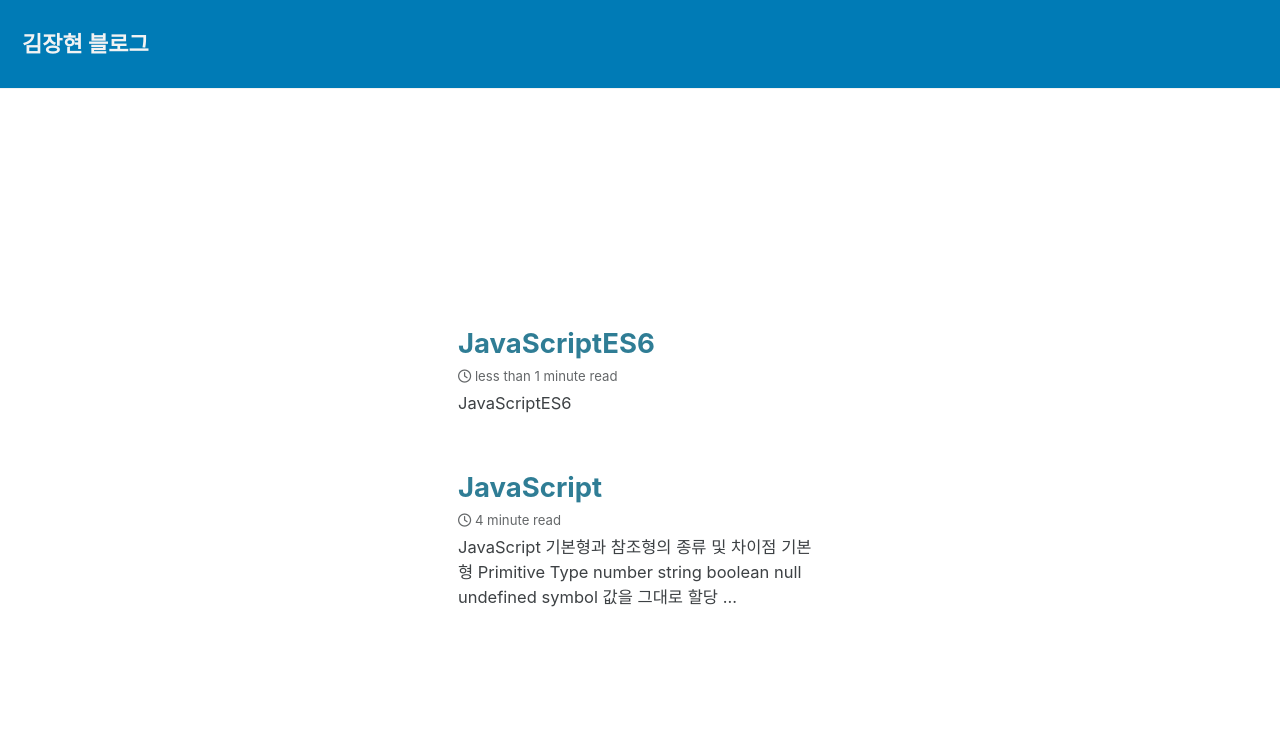
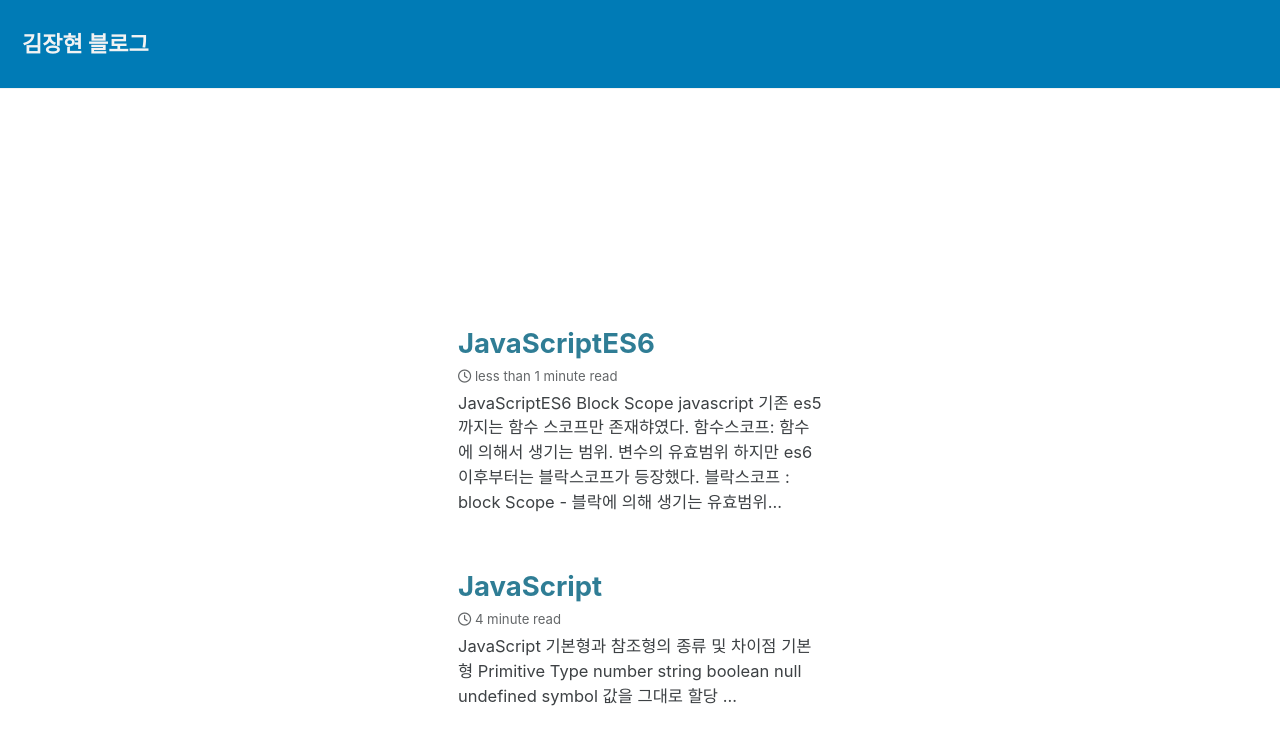
Before and after one commit to JANGHYUNn/blog, a Jekyll site: the page built from index.html, in a window 1280 px wide and 900 px high. Shown: the top 745 px of the window. Built offline with Jekyll 4.4.1, drawn with Linux system fonts in a browser that asks for light colours; cached includes are drawn as plain includes; nearby versions of some CDN libraries; the list of posts is cut into pages by our own code.

Commit message:
javascriptES6 memo

```diff
--- a/_posts/2020-04-06-javascriptES6.md
+++ b/_posts/2020-04-06-javascriptES6.md
@@ -5,3 +5,23 @@ title: "JavaScriptES6"
 
 JavaScriptES6
 ==========
+# Block Scope
+javascript 기존 es5까지는 함수 스코프만 존재햐였다.<br/>
+함수스코프: 함수에 의해서 생기는 범위. 변수의 유효범위<br/>
+하지만 es6이후부터는 블락스코프가 등장했다.<br/>
+블락스코프 : block Scope - 블락에 의해 생기는 유효범위. { }(중괄호) 에 의해서 변수의 유효범위가 결정된다.
+
+Block Scope 라는 녀석은 let, const에 대해서만 동작한다.<br/>
+if문단, for문단, while문단, switch-case문단 자체가 하나의 Block Scope가 된다.<br/>
+es6부터는 함수스코프, 블락스코프 두가지가 존재한다.
+
+TDZ: Temporal Dead Zone (임시사각지대)<br/>
+Ecmascript에서 정의한 개념은 아니다.<br/>
+tdz란 let, const에 대해서 실제로 변수를 선언한 위치에 오기전까지는 해당 변수를 호출할 수 없다.<br/>
+이 영역을 tdz라 한다.
+
+* var, let, const 호이스팅 차이점
+    + var
+        - 변수명을 위로 끌어올려 선언과 동시에 undefined를 할당한다.
+    + let, const
+        - 변수명만 위로 끌어올려 선언만 한다.
```
